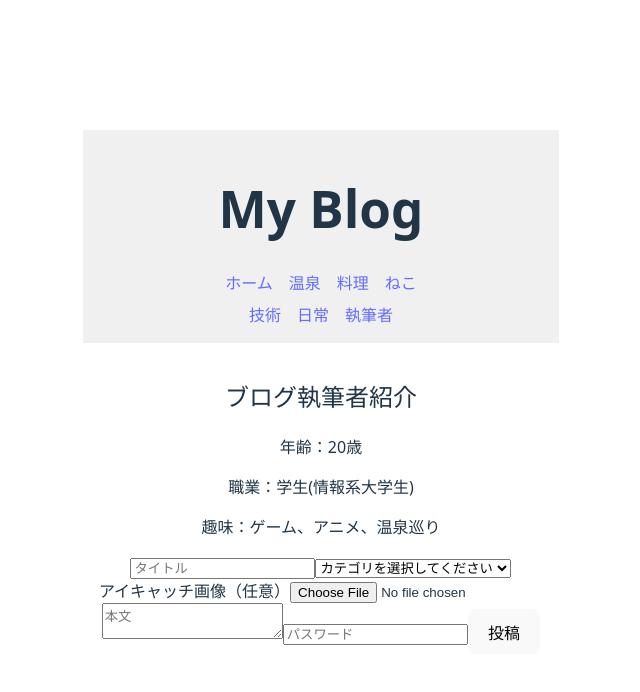
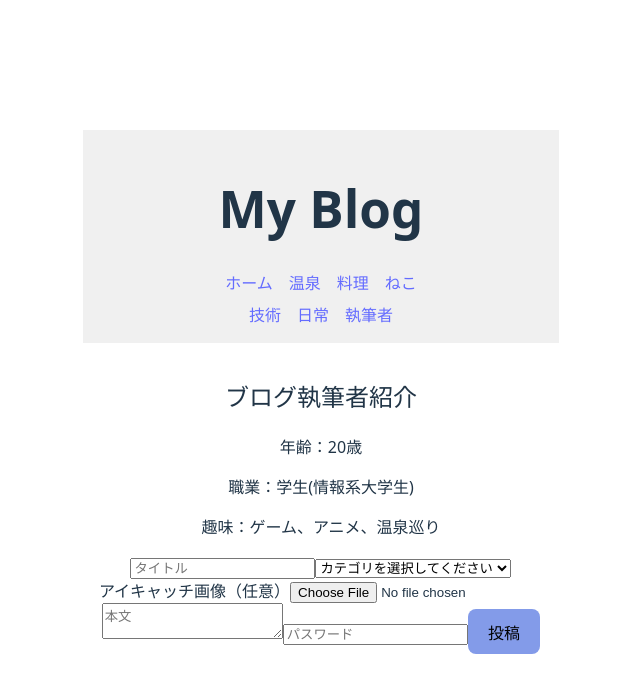
Before and after one commit to sakanataro0113/vite-project, a React (Vite) app: page /profile in a window 1280 px wide. Shown: the top 692 px of the page, without its empty margins (319-959 px from the left). Built offline with nearby package versions, Linux system fonts and the light colour scheme.

Commit message:
投稿ボタンの色修正

```diff
--- a/src/components/PostForm.tsx
+++ b/src/components/PostForm.tsx
@@ -70,7 +70,7 @@ export default function PostForm() {
 
             <input type="password" placeholder="パスワード" value={password} onChange={(e) => setPassword(e.target.value)} className="border p-2 rounded" required />
 
-            <button type='submit' className='bg-blue-500 text-white py-2 rounded hover:bg-blue-600'>投稿</button>
+            <button type='submit' className='force-bg-gray text-black py-2 rounded'>投稿</button>
         </form>
     );
 }
```
